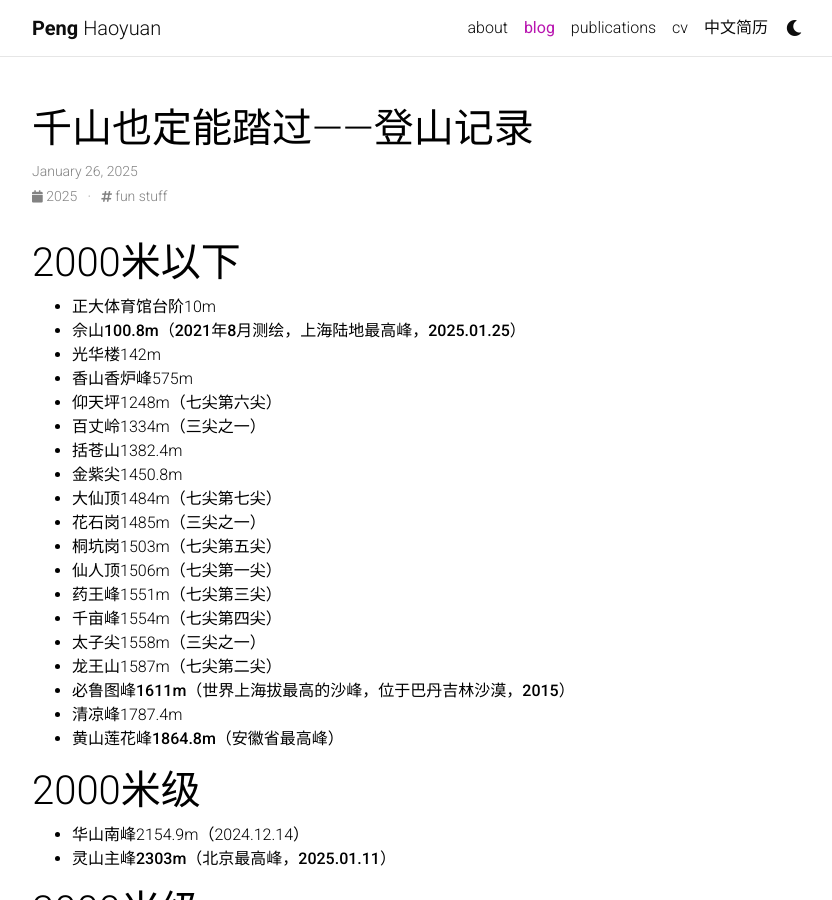
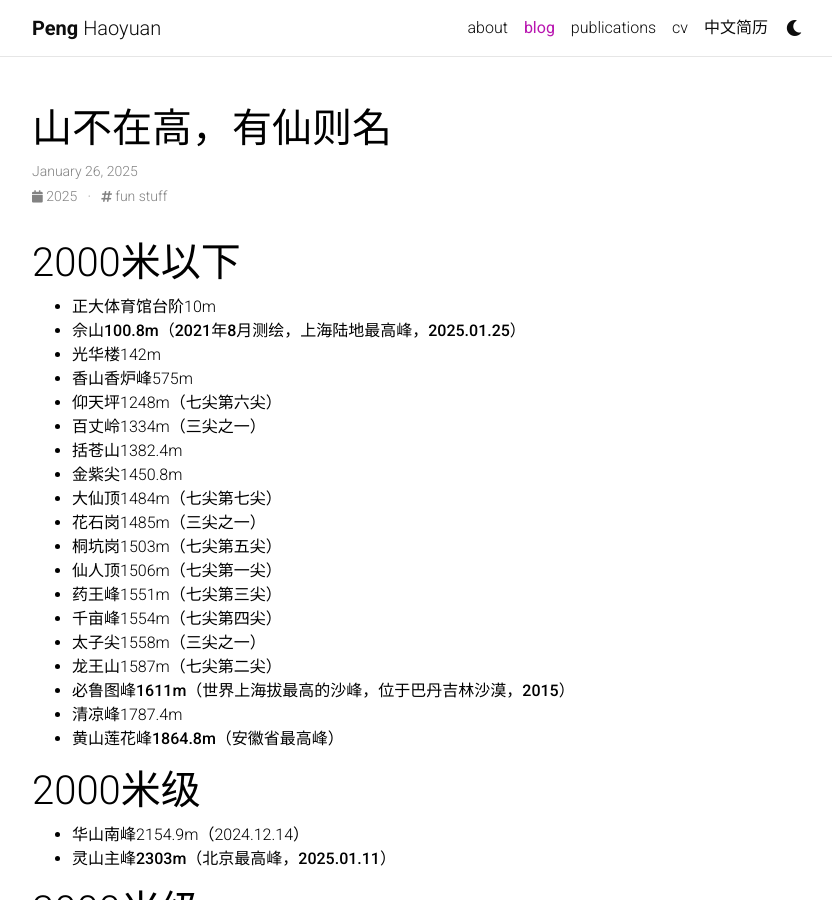
Before and after one commit to HaoyuanPeng/haoyuanpeng.github.io, a Jekyll site: the page built from _posts/2025-01-10-mountains.md, in a window 1280 px wide and 900 px high. Shown: the whole window, without its empty margins (223-1055 px from the left). Built offline with Jekyll 4.4.1, drawn with Linux system fonts in a browser that asks for light colours; comment, search, counter and statistics services are not loaded; a style sheet for code colours, icons or effects is not loaded.

Commit message:
登山记录标题更改为“山不在高，有仙则名”

```diff
--- a/_posts/2025-01-10-mountains.md
+++ b/_posts/2025-01-10-mountains.md
@@ -1,6 +1,6 @@
 ---
 layout: post
-title: 千山也定能踏过——登山记录
+title: 山不在高，有仙则名
 date: 2025-01-26 11:13:00 +0800
 description: 自己的登山记录
 tags: [fun stuff]
```
